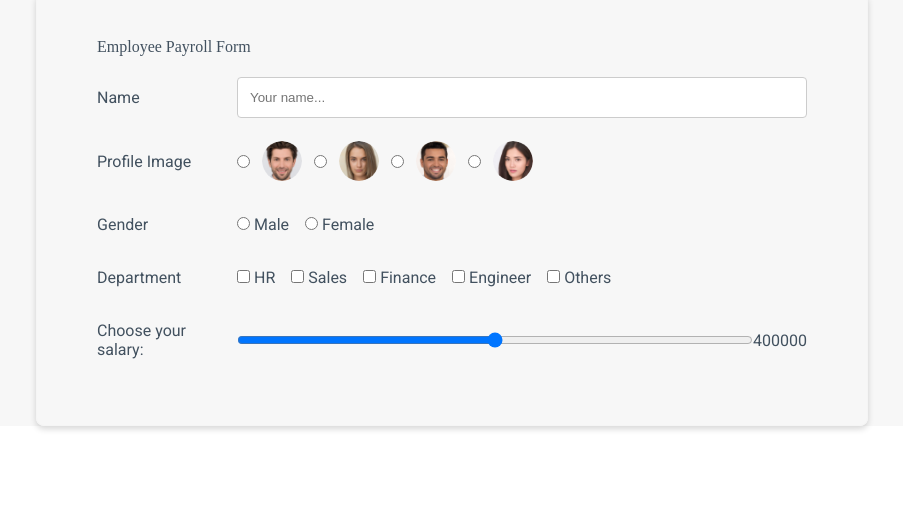
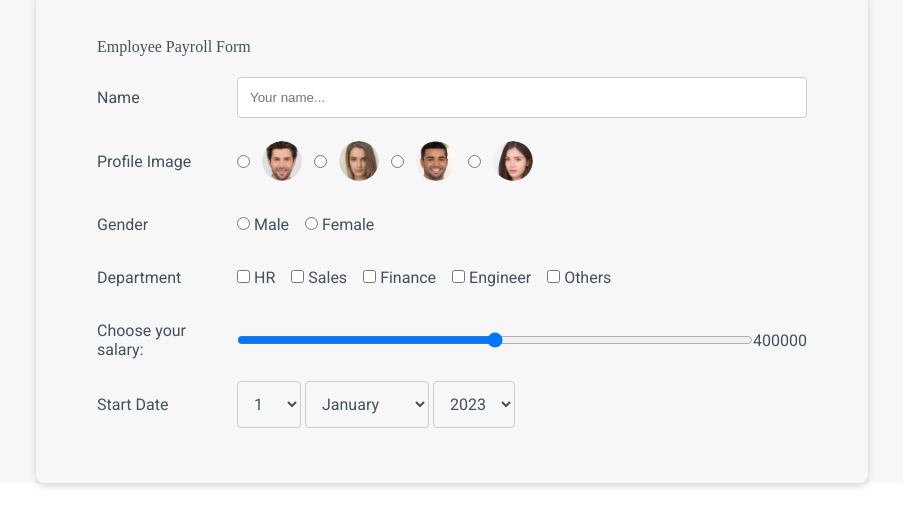
Before and after one commit to saiprasad8341/EmployeePayrollProject, a plain HTML site: page index.html in a window 1280 px wide. Shown: the part 87-614 px from the top of the page, without its empty margins (188-1091 px from the left). Drawn offline with Linux system fonts and the light colour scheme.

Commit message:
UC5 - Day Month Year as Select Input Iteam

```diff
--- a/index.html
+++ b/index.html
@@ -170,6 +170,66 @@
           />
           <output class="salary-output text" for="salary">400000</output>
         </div>
+        <div class="row-content">
+          <label class="label text" for="startDate">Start Date</label>
+          <div>
+            <select id="day" name="Day">
+              <option value="1">1</option>
+              <option value="2">2</option>
+              <option value="3">3</option>
+              <option value="4">4</option>
+              <option value="5">5</option>
+              <option value="6">6</option>
+              <option value="7">7</option>
+              <option value="8">8</option>
+              <option value="9">9</option>
+              <option value="10">10</option>
+              <option value="11">11</option>
+              <option value="12">12</option>
+              <option value="13">13</option>
+              <option value="14">14</option>
+              <option value="15">15</option>
+              <option value="16">16</option>
+              <option value="17">17</option>
+              <option value="18">18</option>
+              <option value="19">19</option>
+              <option value="20">20</option>
+              <option value="21">21</option>
+              <option value="22">22</option>
+              <option value="23">23</option>
+              <option value="24">24</option>
+              <option value="25">25</option>
+              <option value="26">26</option>
+              <option value="27">27</option>
+              <option value="28">28</option>
+              <option value="29">29</option>
+              <option value="30">30</option>
+              <option value="31">31</option>
+            </select>
+            <select id="month" name="Month">
+              <option value="Jan">January</option>
+              <option value="Feb">February</option>
+              <option value="Mar">March</option>
+              <option value="Apr">April</option>
+              <option value="May">May</option>
+              <option value="June">June</option>
+              <option value="July">July</option>
+              <option value="Aug">August</option>
+              <option value="Sept">September</option>
+              <option value="Oct">October</option>
+              <option value="Nov">November</option>
+              <option value="Dec">December</option>
+            </select>
+            <select id="year" name="Year">
+              <option value="2023">2023</option>
+              <option value="2022">2022</option>
+              <option value="2021">2021</option>
+              <option value="2020">2020</option>
+              <option value="2019">2019</option>
+              <option value="2018">2018</option>
+            </select>
+          </div>
+        </div>
       </form>
     </div>
   </body>
--- a/styleSheet.css
+++ b/styleSheet.css
@@ -106,3 +106,14 @@ label {
   border-radius: 50%;
   margin-left: 12px;
 }
+
+select {
+  padding: 12px;
+  border: 1px solid #ccc;
+  border-radius: 4px;
+  resize: vertical;
+  font: normal normal normal 16px Roboto;
+  letter-spacing: 0px;
+  color: #42515f;
+  background-color: transparent;
+}
```
